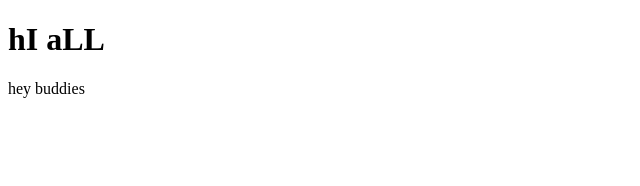
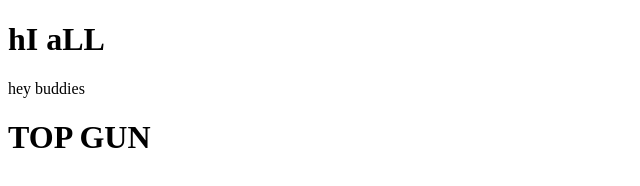
Before and after one commit to shopemet/gittest, a plain HTML site: page index.html in a window 1280 px wide. Shown: the whole page, without its empty margins (0-640 px from the left). Drawn offline with Linux system fonts and the light colour scheme.

Commit message:
commit made by himanth

```diff
--- a/index.html
+++ b/index.html
@@ -9,6 +9,8 @@
 <body>
     <h1>hI aLL</h1>
     <p>hey buddies</p>
+    <h1>TOP GUN
+    </h1>
 
 </body>
 </html>
```
